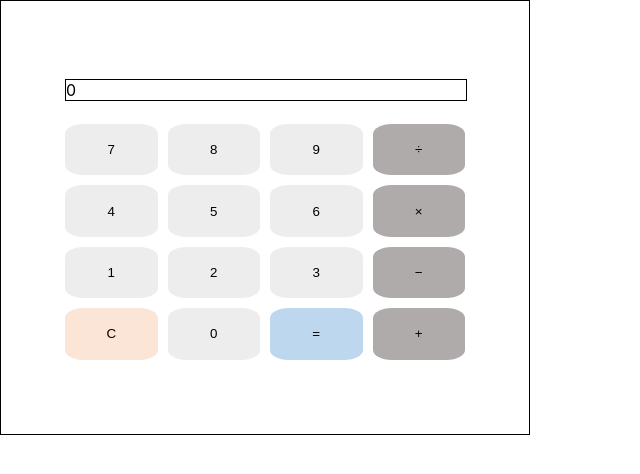
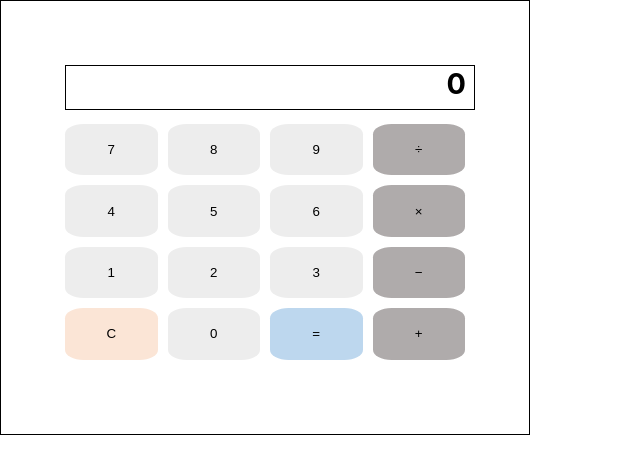
Before and after one commit to mmng2mgo/calculator, a React (Create React App) app: page / in a window 1280 px wide. Shown: the top 474 px of the page, without its empty margins (0-640 px from the left). Built offline with nearby package versions, Linux system fonts and the light colour scheme.

Commit message:
メディアクエリ追加（レスポンシブデザイン対応）

```diff
--- a/src/components/Calculator.module.css
+++ b/src/components/Calculator.module.css
@@ -8,11 +8,5 @@
     overflow: hidden;
     padding-left: auto;
     border: 1px solid #000000;
+    font-size: 100%;
 }
-
-/*
-@media screen and(min-width: 600px){
-    .container{
-        padding-bottom: 16.67%;
-    }
-} */
--- a/src/components/Display.css
+++ b/src/components/Display.css
@@ -1,5 +1,33 @@
 .display{
     width: 100%;
-    margin: auto;
+    padding-right: 2%;
+    margin-bottom: 1%;
     border: 1px solid #000000;
+    font-weight: bolder;
+    text-align: end;
 }
+
+/* 200px以下の時 */
+@media screen and (max-width: 200px){
+    .display{
+        font-size: 100%;
+    }
+}
+/* 200px以上の時 */
+@media screen and (min-width: 200px){
+    .display{
+        font-size: 130%;
+    }
+}
+/* 250px以上の時 */
+@media screen and (min-width: 250px){
+    .display{
+        font-size: 150%;
+    }
+}
+/* 300px以上の時 */
+@media screen and (min-width: 300px){
+    .display{
+        font-size: 180%;
+    }
+}
```
